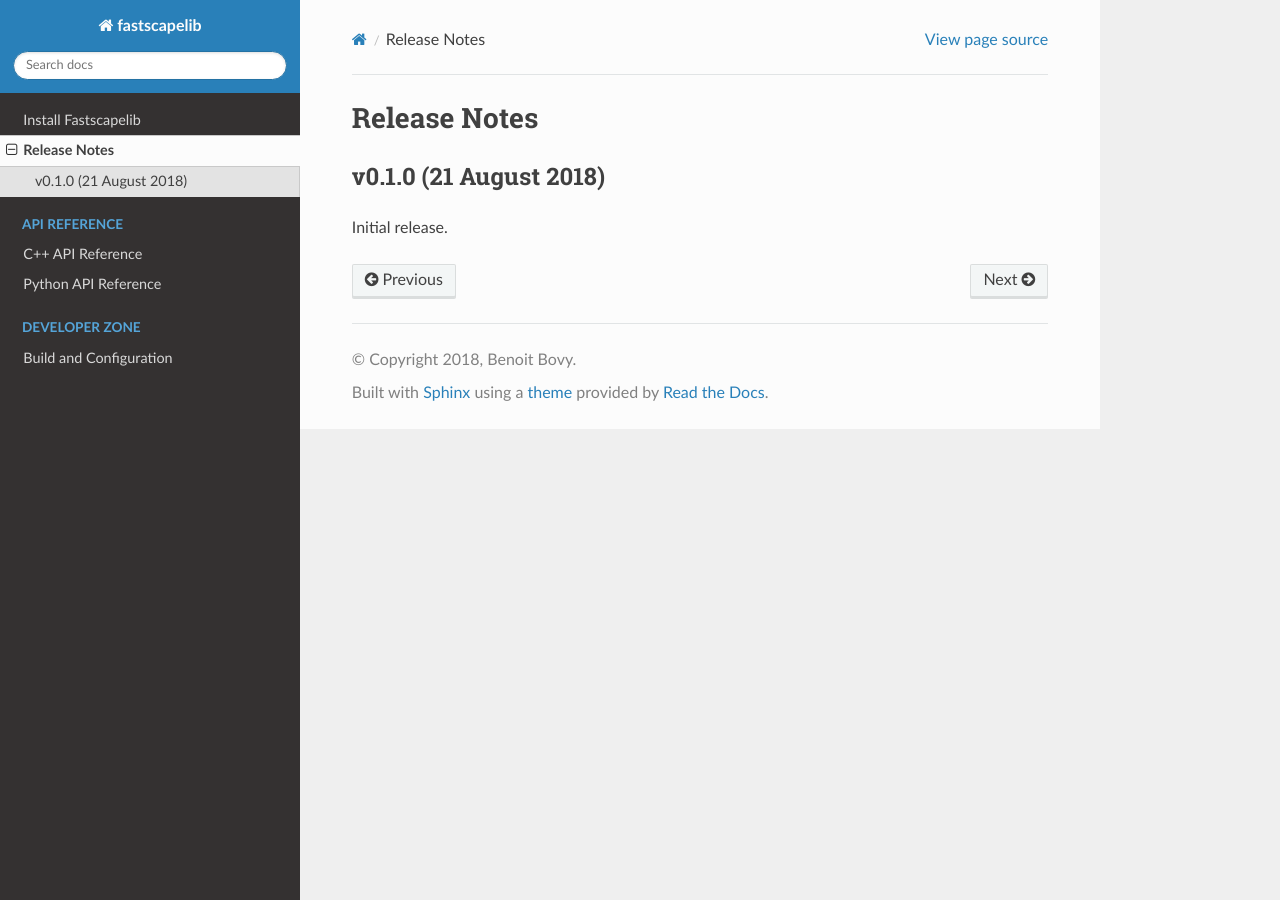
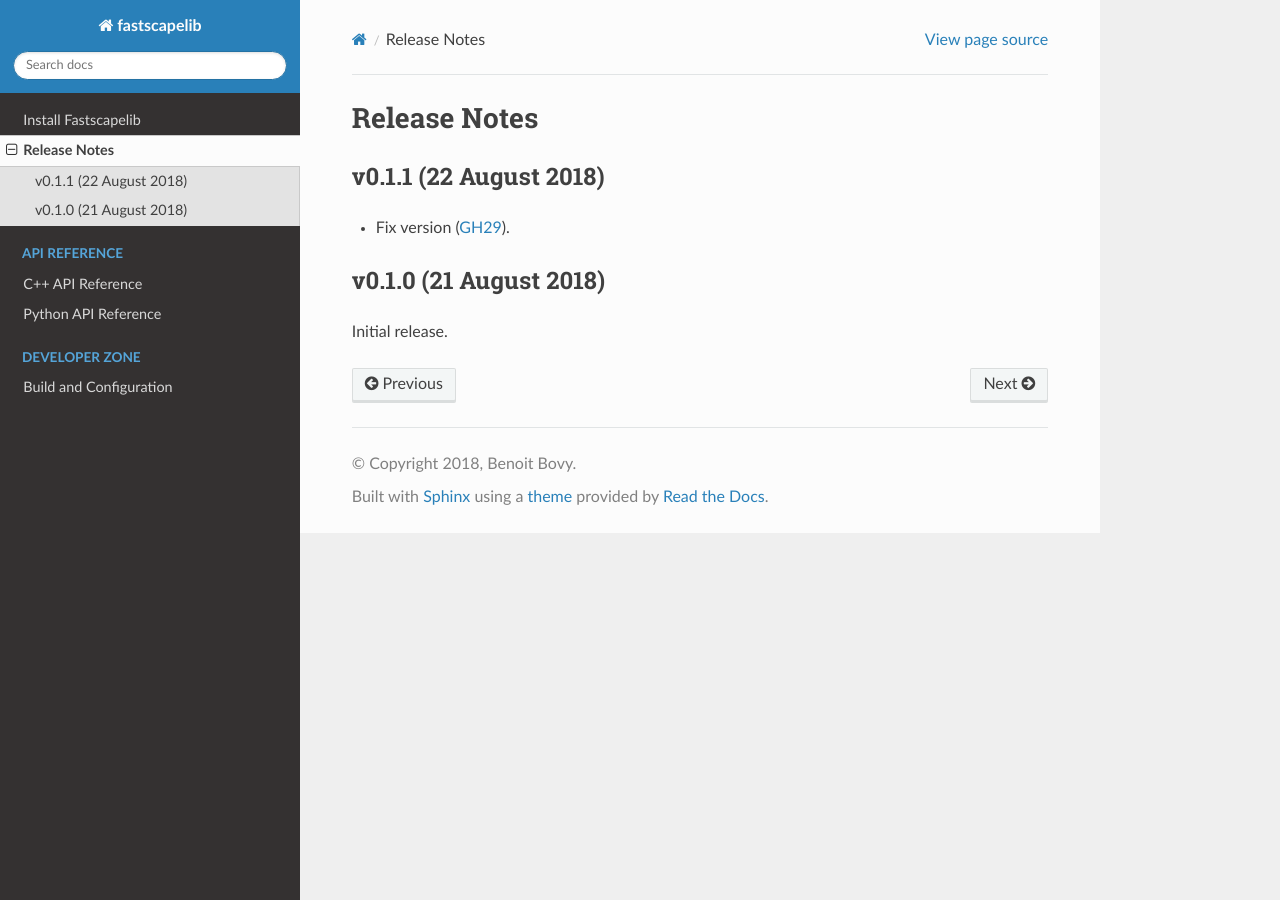
Before and after one commit to fastscape-lem/fastscapelib, a Sphinx documentation site: the page built from doc/source/release_notes.rst, in a window 1280 px wide. Built offline with Sphinx 7.4.7 and the Read the Docs theme 2.0.0, drawn with Linux system fonts in a browser that asks for light colours; some of the changed lines change nothing that is shown.

Commit message:
release v0.1.1

```diff
--- a/doc/source/conf.py
+++ b/doc/source/conf.py
@@ -60,9 +60,10 @@ def get_version():
     """
     check_cmake_version()
 
-    cmake_script = os.path.join(os.pardir, os.pardir, 'cmake', 'modules',
+    cmake_script = os.path.join('cmake', 'modules',
                                 'print_version.cmake')
     out = subprocess.check_output(['cmake', '-P', cmake_script],
+                                  cwd=os.path.join(os.pardir, os.pardir),
                                   stderr=subprocess.STDOUT)
     version_str = out.decode().strip()
     return version_str
@@ -86,6 +87,7 @@ release = _version_str
 # extensions coming with Sphinx (named 'sphinx.ext.*') or your custom
 # ones.
 extensions = [
+    'sphinx.ext.extlinks',
     'sphinx.ext.intersphinx',
     'sphinx.ext.mathjax',
     'breathe'
--- a/doc/source/release_notes.rst
+++ b/doc/source/release_notes.rst
@@ -3,6 +3,12 @@
 Release Notes
 =============
 
+v0.1.1 (22 August 2018)
+-----------------------
+
+- Fix version (:issue:`29`).
+
+
 v0.1.0 (21 August 2018)
 -----------------------
 
```
